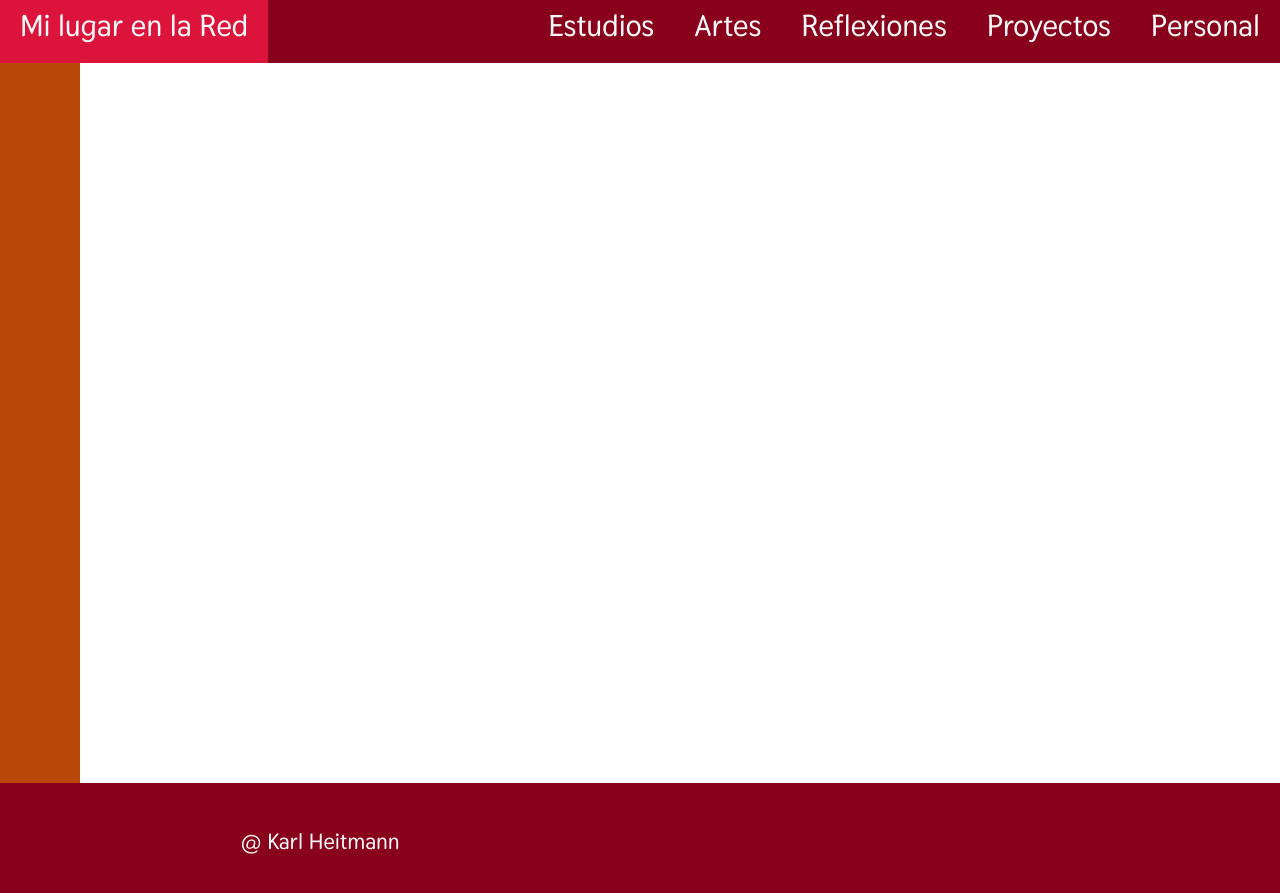
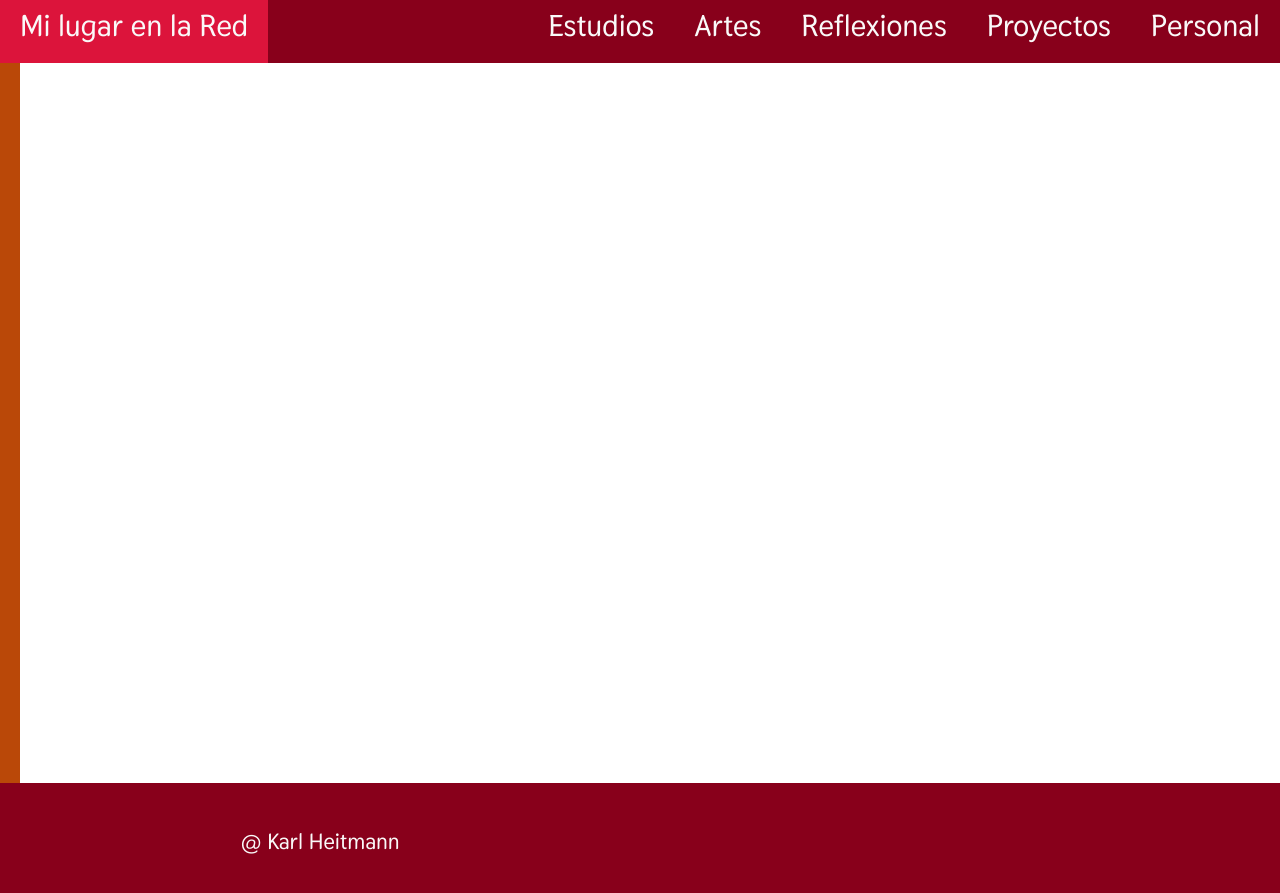
Before and after one commit to KarlHeitmann/karlheitmann_legacy, a Jekyll site: the page built from about_me.md, in a window 1280 px wide. Shown: the top 893 px of the page. Built offline with Jekyll 4.4.1, drawn with Linux system fonts in a browser that asks for light colours; our own code applies the rules of GitHub Pages for plain Markdown files.

Commit message:
sidebar esta a la izquierda y se ve

```diff
--- a/_layouts/default.html
+++ b/_layouts/default.html
@@ -8,15 +8,13 @@
     <div class="container">
       {%- include header_simple.html -%}
 
-      <div class="sidebar">
-
-        <!-- {- include {{page.sidebar}} -} -->
-        {% if page.sidebar %}
-          {% include {{page.sidebar}} %}
-        {% endif %}
-      </div>
-
       <main class="pagem" aria-label="Content">
+        <div class="sidebar">
+          <!-- {- include {{page.sidebar}} -} -->
+          {% if page.sidebar %}
+            {% include {{page.sidebar}} %}
+          {% endif %}
+        </div>
         <h1 class="heading-primary u-center-text">
           <span class="heading-primary--main">{{page.title}}</span>
           <span class="heading-primary--sub">{{page.subtitle}}</span>
--- a/_sass/layout/_pagem.scss
+++ b/_sass/layout/_pagem.scss
@@ -1,4 +1,6 @@
 .pagem {
   grid-row: 2 / -2;
-  grid-column: center-start / center-end;
+  grid-column: sidebar-start / center-end;
+
+  display: flex;
 }
--- a/_sass/layout/_sidebar.scss
+++ b/_sass/layout/_sidebar.scss
@@ -1,3 +1,4 @@
+/*
 .sidebar {
   grid-row: 2 / -2;
   grid-column: sidebar-start / sidebar-end;
@@ -13,3 +14,26 @@
     color: inherit
   }
 }
+*/
+
+.sidebar {
+  // background: #ca0;
+  background-color: var(--color-secondary-dark-1);
+  overflow: hidden;
+  width: 2rem;
+  transition: 1s;
+}
+
+.sidebar * {
+  opacity: 0;
+  transition: 1s;
+}
+
+.sidebar:hover {
+  width: 15rem;
+  padding: 5rem 3rem;
+}
+
+.sidebar:hover * {
+  opacity: 1;
+}
```
